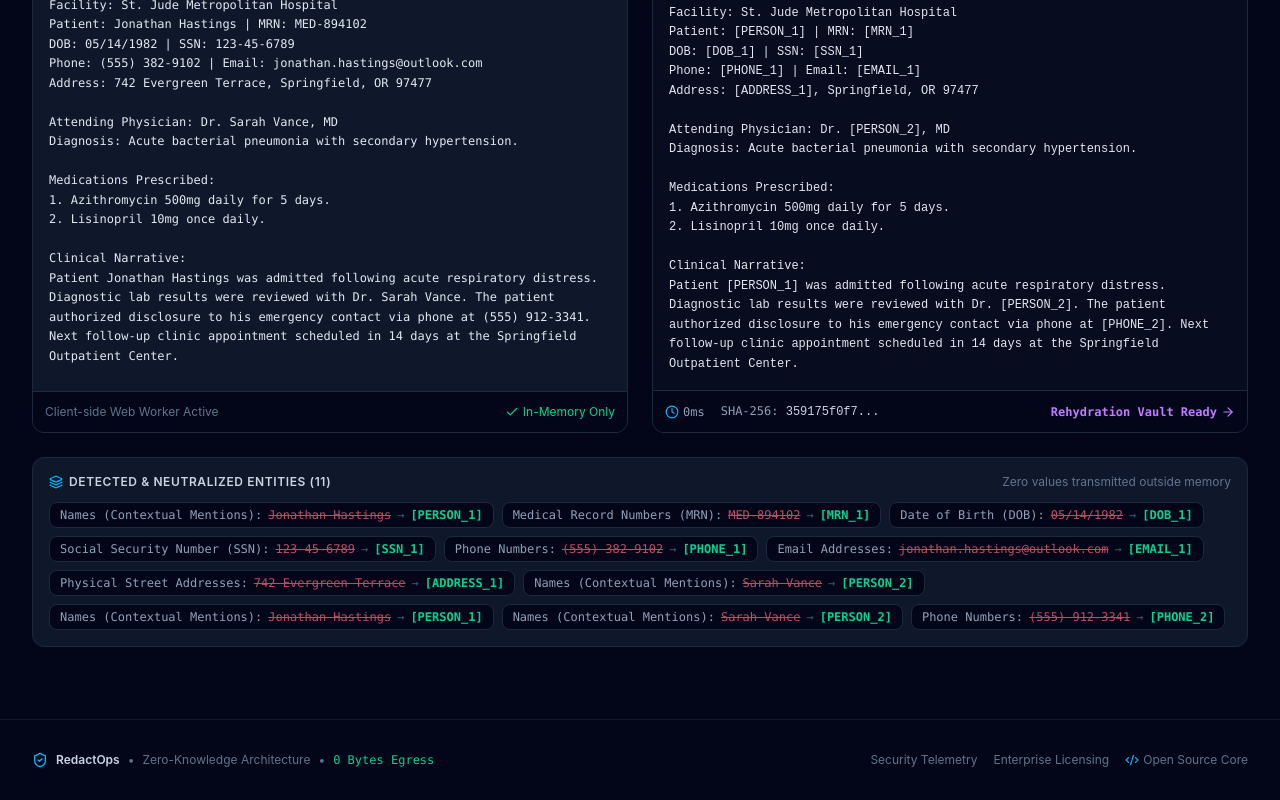
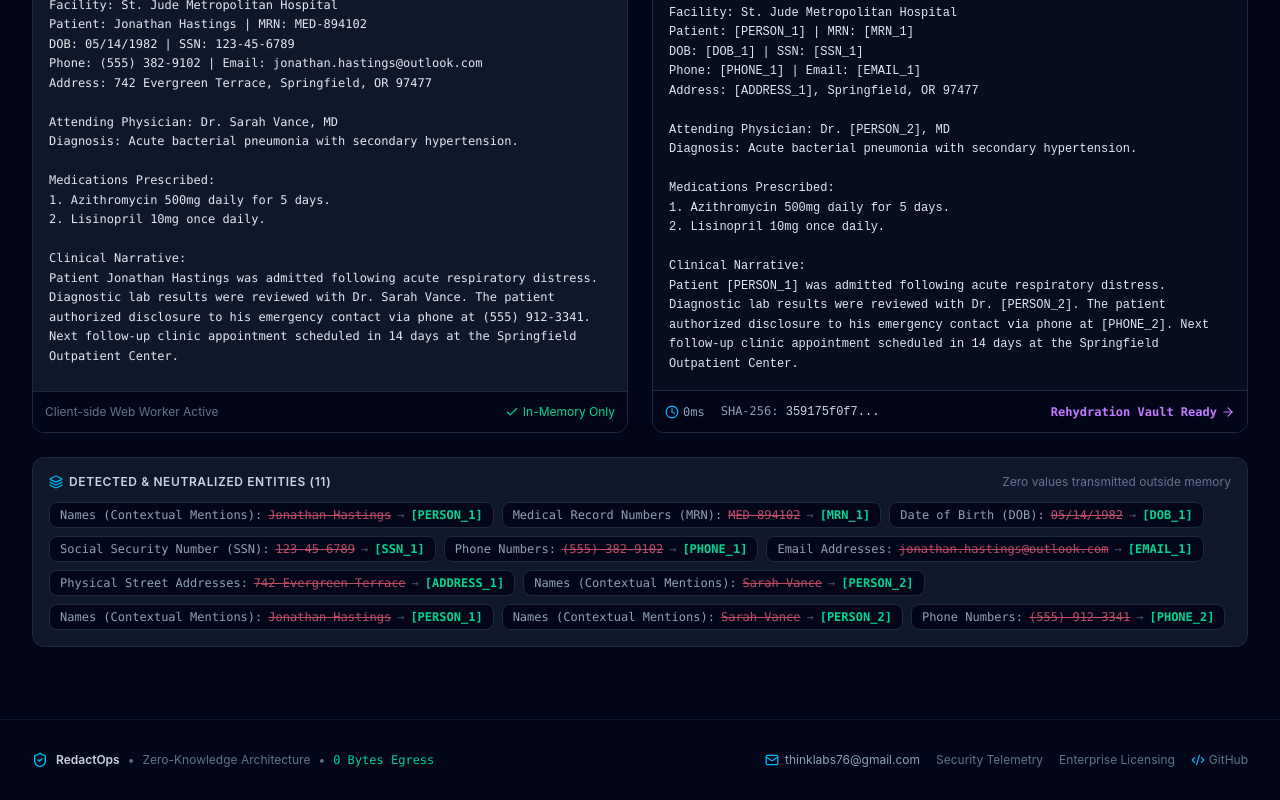
Before and after one commit to jaib5053/RedactOps, a React (Vite) app: page / in a window 1280 px wide. Shown: the part 863-1663 px from the top of the page. Built offline with nearby package versions, Linux system fonts and the light colour scheme.

Commit message:
docs & ui: add contact email thinklabs76@gmail.com across app, pricing, extension, and readme

```diff
--- a/extension/popup.html
+++ b/extension/popup.html
@@ -99,5 +99,8 @@
   <a href="https://redactops.com" target="_blank" class="btn">
     Launch Web Studio & Vault
   </a>
+  <div style="margin-top: 10px; text-align: center; font-size: 10px; color: #64748b;">
+    Support: <a href="mailto:thinklabs76@gmail.com" style="color: #38bdf8; text-decoration: none;">thinklabs76@gmail.com</a>
+  </div>
 </body>
 </html>
--- a/src/App.tsx
+++ b/src/App.tsx
@@ -20,7 +20,8 @@ import {
   FileSpreadsheet,
   Sliders,
   ShieldCheck,
-  Code2
+  Code2,
+  Mail
 } from 'lucide-react';
 
 export function App() {
@@ -192,7 +193,15 @@ export function App() {
             <span className="font-mono text-emerald-400">0 Bytes Egress</span>
           </div>
 
-          <div className="flex items-center space-x-4">
+          <div className="flex flex-wrap items-center gap-4">
+            <a
+              href="mailto:thinklabs76@gmail.com"
+              className="hover:text-sky-400 text-slate-400 transition flex items-center gap-1.5"
+              title="Contact ThinkLabs Support & Licensing"
+            >
+              <Mail className="w-3.5 h-3.5 text-sky-400" />
+              <span>thinklabs76@gmail.com</span>
+            </a>
             <button
               onClick={() => setIsSecurityProofOpen(true)}
               className="hover:text-slate-300 transition"
@@ -206,13 +215,13 @@ export function App() {
               Enterprise Licensing
             </button>
             <a
-              href="https://github.com"
+              href="https://github.com/jaib5053/RedactOps"
               target="_blank"
               rel="noreferrer"
               className="hover:text-slate-300 transition flex items-center gap-1"
             >
               <Code2 className="w-3.5 h-3.5 text-sky-400" />
-              <span>Open Source Core</span>
+              <span>GitHub</span>
             </a>
           </div>
         </div>
--- a/src/components/PricingModal.tsx
+++ b/src/components/PricingModal.tsx
@@ -195,6 +195,17 @@ export const PricingModal: React.FC<PricingModalProps> = ({ isOpen, onClose }) =
 
         </div>
 
+        {/* Enterprise Inquiries Callout */}
+        <div className="pt-3 pb-1 border-t border-slate-800 text-center text-xs text-slate-400">
+          Need custom volume seats, PO invoicing, or a signed HIPAA Business Associate Agreement (BAA)? Contact us at{' '}
+          <a
+            href="mailto:thinklabs76@gmail.com"
+            className="text-sky-400 hover:text-sky-300 font-semibold underline underline-offset-2 transition"
+          >
+            thinklabs76@gmail.com
+          </a>
+        </div>
+
         {/* Simulated Checkout Confirmation Modal / Alert */}
         {checkoutTier && (
           <div className="mt-4 p-4 rounded-xl bg-sky-950/80 border border-sky-800 text-sky-200 text-xs flex items-center justify-between">
```
Also changed, not shown: 2 other files (tests, documents, lock files or other folders).
